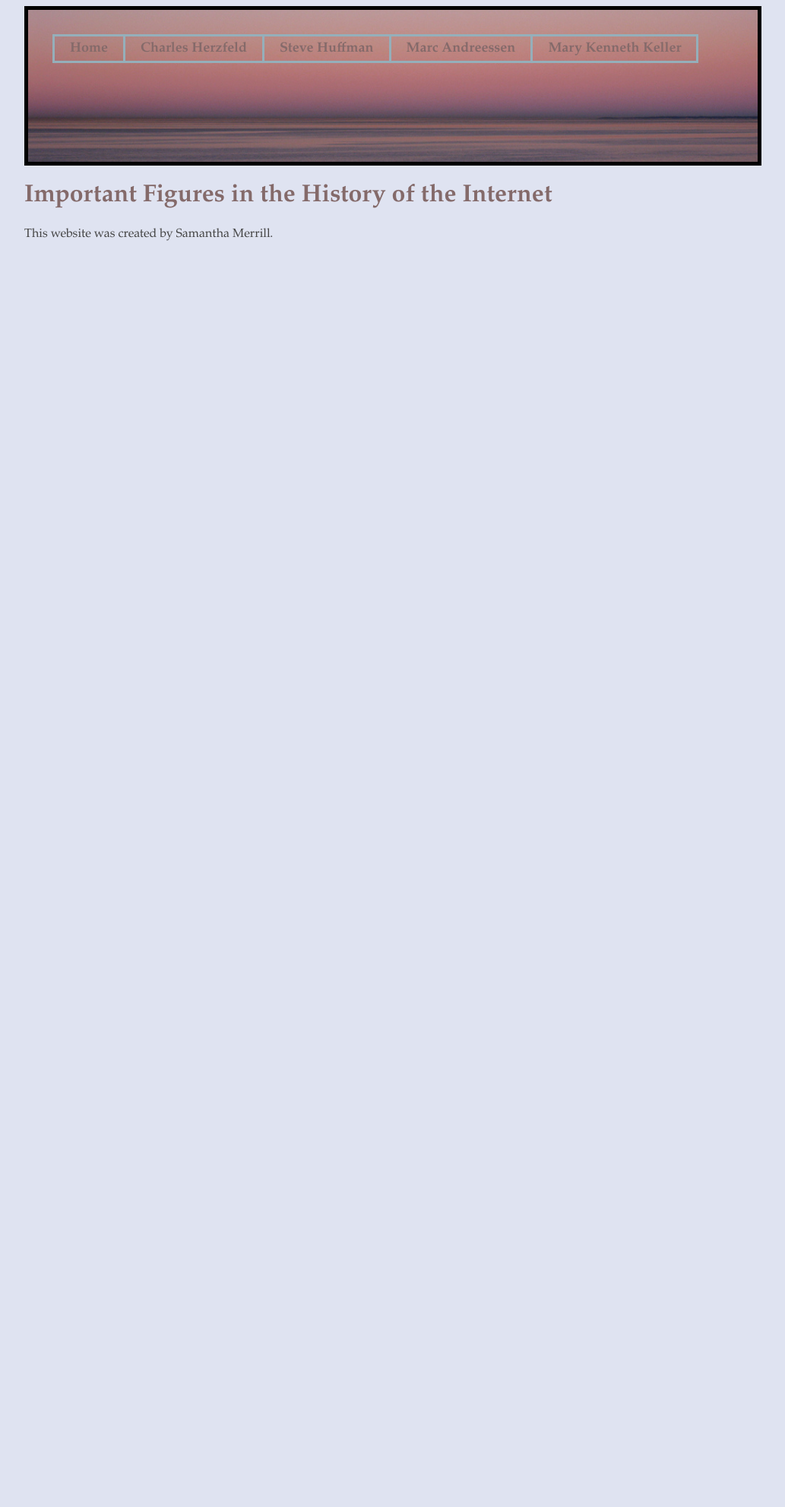
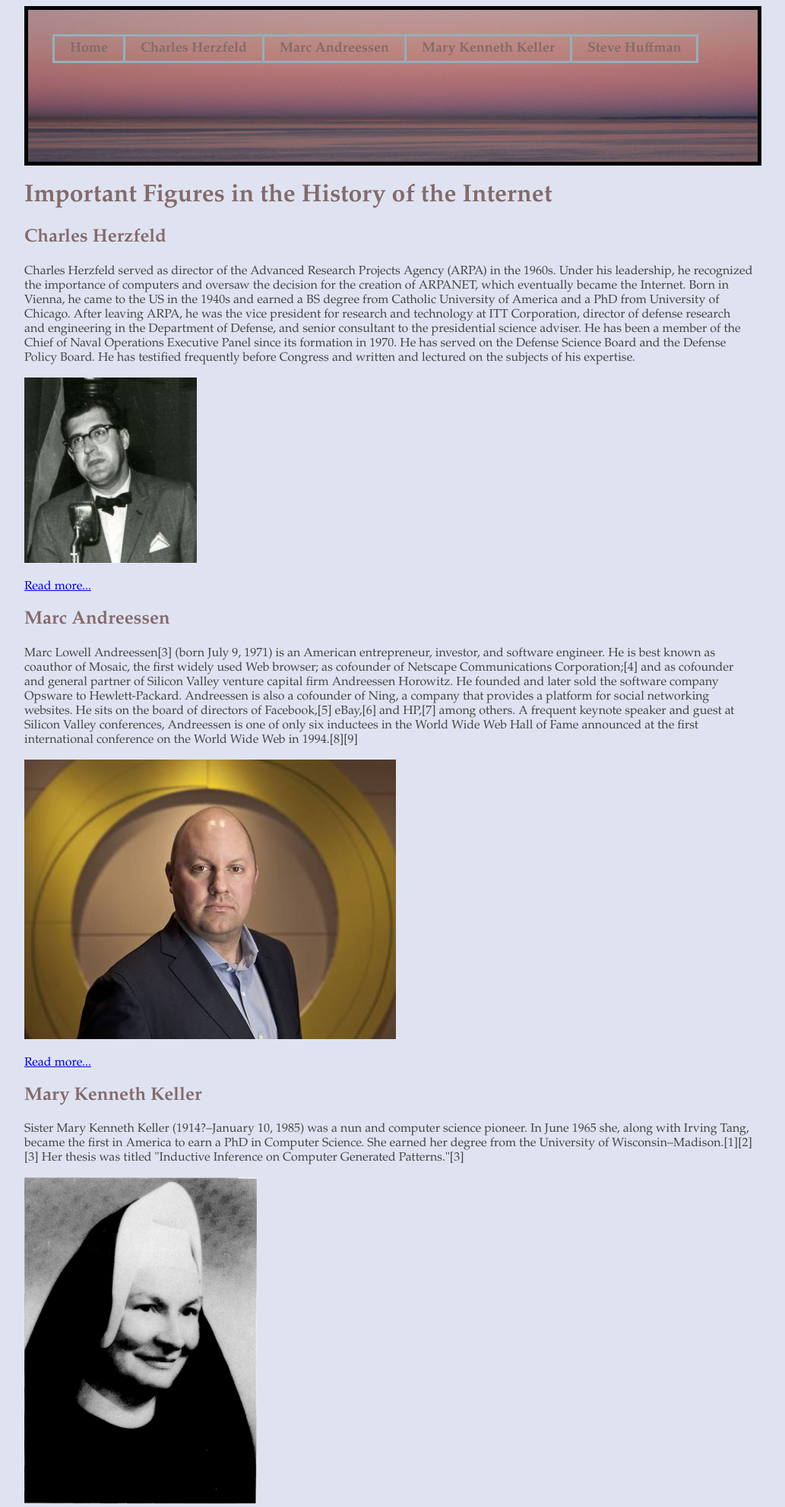
Before and after one commit to smerrill213/CSC170project3, a PHP site: page / in a window 1280 px wide. Shown: the top 1984 px of the page at 76% size, without its empty margins (136-1169 px from the left). Before the commit the page ends 317 px from the top, so only its background shows below. Run offline with PHP 8.4, Linux system fonts and the light colour scheme.

Commit message:
made a homepage

```diff
--- /dev/null
+++ b/inc/footer.inc
@@ -0,0 +1,3 @@
+<footer>
+	This webpage was created by Samantha Merrill.
+</footer>
--- a/inc/nav.inc
+++ b/inc/nav.inc
@@ -2,8 +2,8 @@
 	<ul>
 		<li><a href="index.php">Home</a></li>
 		<li><a href="charles_herzfeld.php">Charles Herzfeld</a></li>
-		<li><a href="steve_huffman.php">Steve Huffman</a></li>
 		<li><a href="marc_andreessen.php">Marc Andreessen</a></li>
 		<li><a href="mary_kenneth_keller.php">Mary Kenneth Keller</a></li>
+		<li><a href="steve_huffman.php">Steve Huffman</a></li>
 	</ul>
 </nav>
--- a/index.php
+++ b/index.php
@@ -17,9 +17,35 @@
 
 		<h1>Important Figures in the History of the Internet</h1>
 
-		 <footer>
-            This website was created by Samantha Merrill.
-        </footer>
+		<div class="snippet">
+			<h2>Charles Herzfeld</h2>
+			<p>Charles Herzfeld served as director of the Advanced Research Projects Agency (ARPA) in the 1960s. Under his leadership, he recognized the importance of computers and oversaw the decision for the creation of ARPANET, which eventually became the Internet. Born in Vienna, he came to the US in the 1940s and earned a BS degree from Catholic University of America and a PhD from University of Chicago. After leaving ARPA, he was the vice president for research and technology at ITT Corporation, director of defense research and engineering in the Department of Defense, and senior consultant to the presidential science adviser. He has been a member of the Chief of Naval Operations Executive Panel since its formation in 1970. He has served on the Defense Science Board and the Defense Policy Board. He has testified frequently before Congress and written and lectured on the subjects of his expertise.</p>
+			<img src="images/herzfeld.jpg" alt="Charles Herzfeld">
+			<p><a href="charles_herzfeld.php">Read more...</a></p>
+		</div>
+
+		<div class="snippet">
+			<h2>Marc Andreessen</h2>
+			<p>Marc Lowell Andreessen[3] (born July 9, 1971) is an American entrepreneur, investor, and software engineer. He is best known as coauthor of Mosaic, the first widely used Web browser; as cofounder of Netscape Communications Corporation;[4] and as cofounder and general partner of Silicon Valley venture capital firm Andreessen Horowitz. He founded and later sold the software company Opsware to Hewlett-Packard. Andreessen is also a cofounder of Ning, a company that provides a platform for social networking websites. He sits on the board of directors of Facebook,[5] eBay,[6] and HP,[7] among others. A frequent keynote speaker and guest at Silicon Valley conferences, Andreessen is one of only six inductees in the World Wide Web Hall of Fame announced at the first international conference on the World Wide Web in 1994.[8][9]</p>
+			<img src="images/marcandreessen.jpg" alt="Marc Andreessen">
+			<p><a href="marc_andreessen.php">Read more...</a></p>
+		</div>
+
+		<div class="snippet">
+			<h2>Mary Kenneth Keller</h2>
+			<p>Sister Mary Kenneth Keller (1914?–January 10, 1985) was a nun and computer science pioneer. In June 1965 she, along with Irving Tang, became the first in America to earn a PhD in Computer Science. She earned her degree from the University of Wisconsin–Madison.[1][2][3] Her thesis was titled "Inductive Inference on Computer Generated Patterns."[3]</p>
+			<img src = "images/mkk.png" alt = "Sister Mary Kenneth Keller">
+			<p><a href="mary_kenneth_keller.php">Read more...</a></p>
+		</div>
+
+		<div class="snippet">
+			<h2>Steve Huffman</h2>
+			<p>Steve Huffman (born November 12, 1983) is an American web developer and co-founder of the website reddit.[1] More recently, he co-founded the airfare search site Hipmunk.[2][3] In 2005, Steve graduated from the University of Virginia with a computer science degree.[4] After graduating, he teamed up with classmate Alexis Ohanian to start reddit, which was initially funded by Y Combinator.[4] Reddit was later acquired by Conde Nast in 2006.[5] In 2010, Huffman teamed up with Adam Goldstein to create the travel site Hipmunk, with funding also from Y Combinator.[2][3] In 2011, Huffman was named to Inc. magazine's 30 under 30 list.[6] Huffman is also the instructor for "CS253: Web Development", an e-learning course that began on April 2012 offered by online education provider Udacity.[7]</p>
+			<img src="images/steve_huffman.jpg" alt="current picture">
+			<p><a href="steve_huffman.php">Read more...</a></p>
+		</div>
+
+		<?php include "inc/footer.inc" ?>
 
     	</div>
 
```
Also changed, not shown: charles_herzfeld.php (+2 -13 lines), marc_andreessen.php (+3 -9 lines), mary_kenneth_keller.php (+4 -7 lines), steve_huffman.php (+3 -10 lines).
